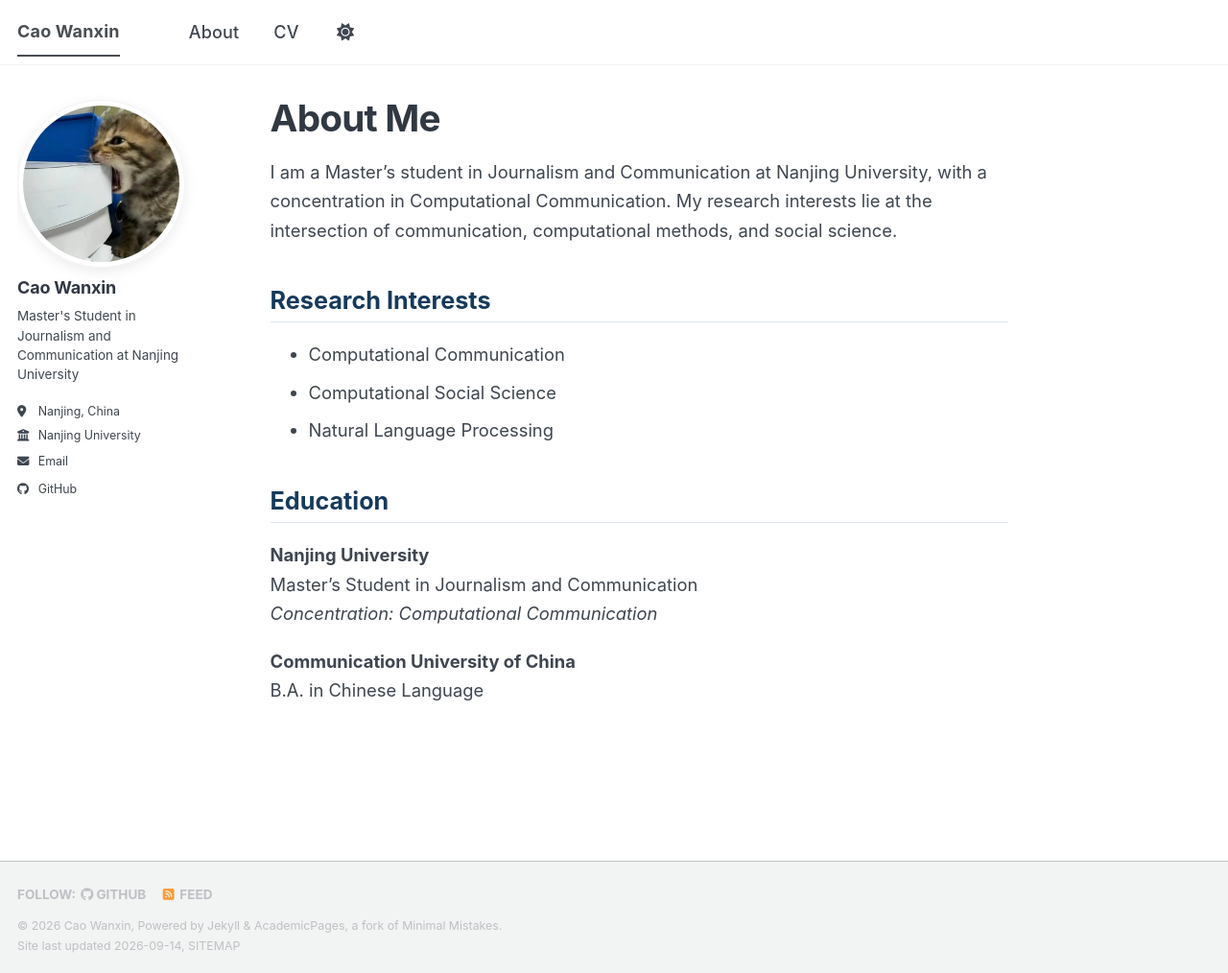
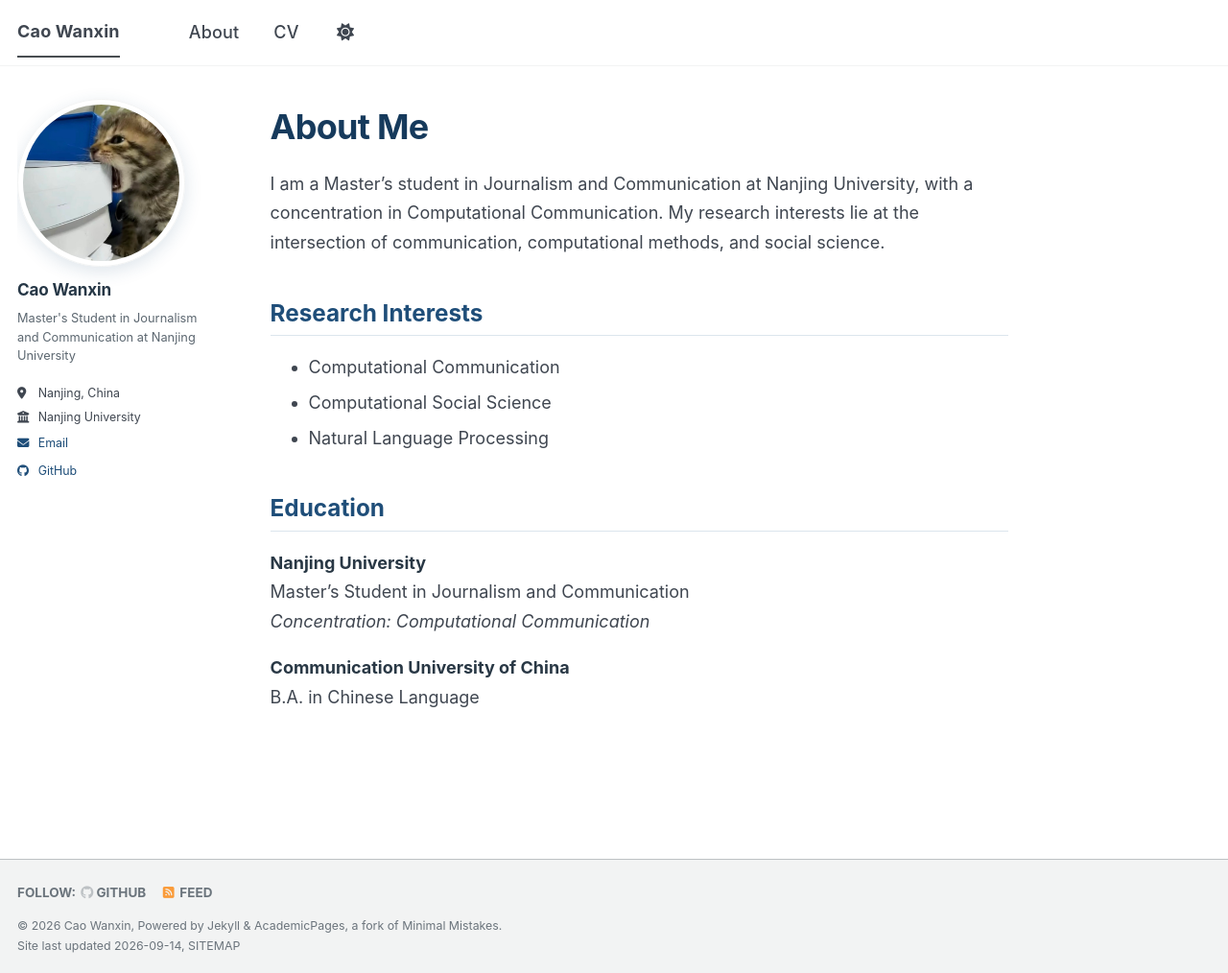
Before and after one commit to cx77129/Cx77129.github.io-, a Jekyll site: the page built from _pages/about.md, in a window 1280 px wide and 1014 px high. Shown: the whole window at 96% size. Built offline with Jekyll 4.4.1, drawn with Linux system fonts in a browser that asks for light colours; a style sheet for code colours, icons or effects is not loaded.

Commit message:
Add custom deep blue styling to main.scss

```diff
--- a/assets/css/main.scss
+++ b/assets/css/main.scss
@@ -181,3 +181,117 @@ a:hover {
 ::selection {
   background: $academic-blue-light;
 }
+/* =====================================
+   Cao Wanxin - Deep Blue Custom Styling
+   ===================================== */
+
+html body {
+  color: #3f4650;
+  line-height: 1.7;
+}
+
+/* Main content width and spacing */
+.page {
+  padding-bottom: 3rem;
+}
+
+.page__inner-wrap {
+  padding-top: 0.5rem;
+}
+
+/* Main title */
+.page__title {
+  color: #163a5c !important;
+  font-size: 2rem !important;
+  font-weight: 700 !important;
+  margin-bottom: 1.5rem !important;
+}
+
+/* Section headings */
+.page__content h2 {
+  color: #1f4e79 !important;
+  font-size: 1.35rem !important;
+  font-weight: 650 !important;
+  margin-top: 2.4rem !important;
+  margin-bottom: 1rem !important;
+  padding-bottom: 0.45rem !important;
+  border-bottom: 1px solid #dce5ed !important;
+}
+
+/* Body text */
+.page__content {
+  font-size: 1rem !important;
+  line-height: 1.7 !important;
+}
+
+.page__content p {
+  margin-bottom: 1rem;
+}
+
+/* Lists */
+.page__content ul {
+  margin-top: 0.6rem;
+  margin-bottom: 1.5rem;
+}
+
+.page__content li {
+  margin-bottom: 0.35rem;
+}
+
+/* Links */
+.page__content a,
+.author__urls a {
+  color: #1f4e79 !important;
+  text-decoration: none !important;
+}
+
+.page__content a:hover,
+.author__urls a:hover {
+  color: #163a5c !important;
+}
+
+/* Sidebar */
+.sidebar {
+  font-size: 0.95rem;
+}
+
+.author__name {
+  color: #263746 !important;
+  font-weight: 700 !important;
+  margin-top: 0.8rem !important;
+}
+
+.author__bio {
+  color: #5c6770 !important;
+  line-height: 1.55 !important;
+}
+
+/* Avatar */
+.author__avatar img {
+  border-radius: 50% !important;
+  box-shadow: 0 5px 18px rgba(31, 78, 121, 0.15) !important;
+}
+
+/* Navigation */
+.greedy-nav a {
+  color: #3f4650 !important;
+}
+
+.greedy-nav a:hover {
+  color: #1f4e79 !important;
+}
+
+.greedy-nav .visible-links a:before {
+  background: #1f4e79 !important;
+}
+
+/* Strong text */
+.page__content strong {
+  color: #293845;
+  font-weight: 650;
+}
+
+/* Footer */
+.page__footer {
+  color: #6b747c;
+}
```
